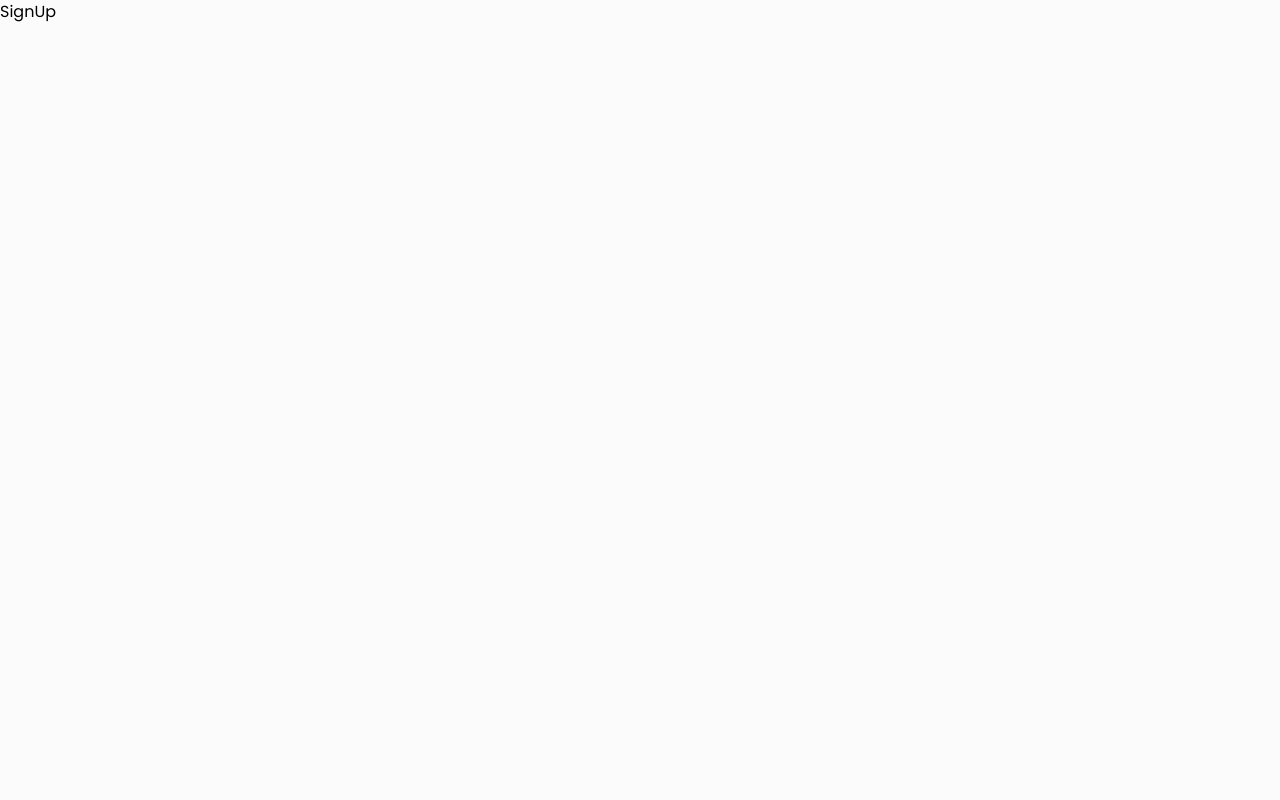
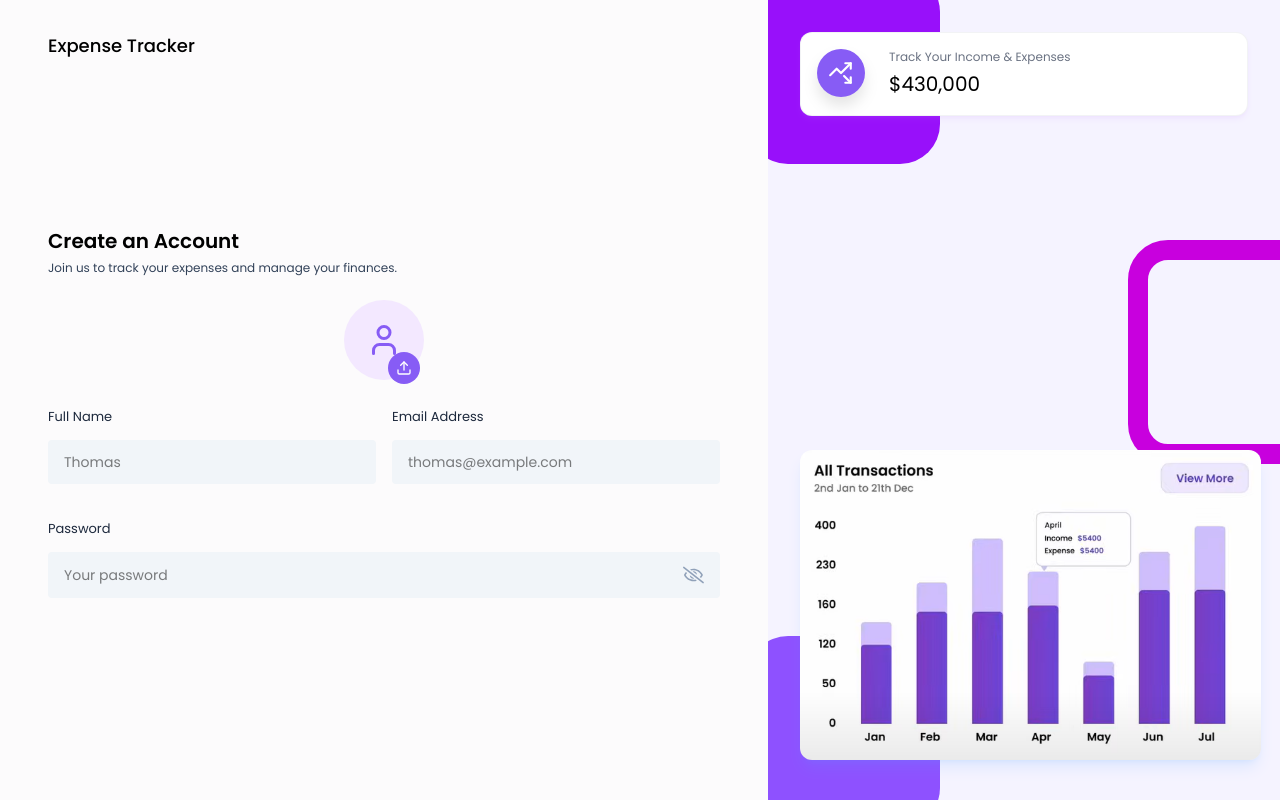
Before and after one commit to DhanukaPrabhashwara/Expense-Tracker, a React (Vite) app in the folder frontend/expense-tracker/: page /signup in a window 1280 px wide. Built offline with nearby package versions, Linux system fonts and the light colour scheme.

Commit message:
create account page done

```diff
--- /dev/null
+++ b/frontend/expense-tracker/src/components/Inputs/ProfilePhotoSelector.jsx
@@ -0,0 +1,68 @@
+import React, { useRef, useState } from "react";
+import { LuUser, LuUpload, LuTrash } from "react-icons/lu";
+
+const ProfilePhotoSelector = ({image, setImage}) => {
+    const inputRef = useRef(null);
+    const [previewUrl, setPreviewUrl] = useState(null);
+
+    const handleImageChange = (event) => {
+        const file = event.target.files[0];
+        if (file) {
+            //update the image state
+            setImage(file);
+
+            //Generate a preview URL from the file
+            const preview = URL.createObjectURL(file);
+            setPreviewUrl(preview);
+        }
+    };
+
+    const handleRemoveImage = () => {
+        setImage(null);
+        setPreviewUrl(null);
+    };
+
+    const onChooseFile = () => {
+        inputRef.current.click();
+    };
+  return <div className="flex justify-center mb-6">
+    <input
+        type="file"
+        accept="image/*"
+        ref={inputRef}
+        onChange={handleImageChange}
+        className="hidden"
+        />
+
+        {!image ? (
+            <div className="w-20 h-20 flex items-center justify-center bg-purple-100 rounded-full relative">
+                <LuUser className="text-4xl text-primary" />
+
+                <button
+                    type="button"
+                    className="w-8 h-8 flex items-center justify-center bg-primary text-white rounded-full absolute -bottom-1 right-1"
+                    onClick={onChooseFile}
+                >
+                    <LuUpload />
+                </button>
+            </div>
+        ) : (
+            <div className="relative">
+                <img
+                    src={previewUrl}
+                    alt="profile photo"
+                    className="w-20 h-20 rounded-full object-cover"
+                />
+                <button
+                    type="button"
+                    className="w-8 h-8 flex items-center justify-center bg-red-500 text-white rounded-full absolute -bottom-1 right-1"
+                    onClick={handleRemoveImage}
+                >
+                    <LuTrash />
+                </button>
+            </div>
+        )}
+  </div>;
+};
+
+export default ProfilePhotoSelector;
--- a/frontend/expense-tracker/src/pages/Auth/Login.jsx
+++ b/frontend/expense-tracker/src/pages/Auth/Login.jsx
@@ -1,4 +1,4 @@
-import React from 'react'
+import React from "react";
 import AuthLayout from "../../components/layouts/AuthLayout"
 import { useNavigate } from "react-router-dom";
 import Input from "../../components/Inputs/Input";
@@ -13,7 +13,23 @@
   const navigate = useNavigate();
 
   // Handle login form submission
-  const handleLogin = async (e) => {}
+  const handleLogin = async (e) => {
+    e.preventDefault();
+
+    if (!validateEmail(email)) {
+      setError("Please enter a valid email address.");
+      return;
+    }
+
+    if (!password) {
+      setError("Please enter the password.");
+      return;
+    }
+
+    setError("");
+
+    //Login API call
+  }
 
   return (
     <AuthLayout>
--- a/frontend/expense-tracker/src/pages/Auth/SignUp.jsx
+++ b/frontend/expense-tracker/src/pages/Auth/SignUp.jsx
@@ -1,8 +1,66 @@
-import React from 'react'
+import React, { useState } from 'react'
+import AuthLayout from "../../components/layouts/AuthLayout";
+import { Link, useNavigate } from "react-router-dom";
+import Input from "../../components/Inputs/Input";
+import { validateEmail } from '../../utils/helper';
+import ProfilePhotoSelector from "../../components/Inputs/ProfilePhotoSelector";
 
 const SignUp = () => {
+  const [profilePic, setProfilePic] = useState(null);
+  const [fullName, setFullName] = useState("");
+  const [email, setEmail] = useState("");
+  const [password, setPassword] = useState("");
+
+  const [error, setError] = useState(null);
+
+  const navigate = useNavigate();
+
+  // Handle signup form submission
+  const handleSignUp = async (e) => { }
+
   return (
-    <div>SignUp</div>
+    <AuthLayout>
+      <div className="lg:w-[100%] h-auto md:h-full mt-10 md:mt-0 flex flex-col justify-center">
+        <h3 className="text-xl font-semibold text-black">Create an Account</h3>
+        <p className="text-xs text-slate-700 mt-[5px] mb-6">
+          Join us to track your expenses and manage your finances.
+        </p>
+
+        <form onSubmit={handleSignUp} >
+
+          <ProfilePhotoSelector image={profilePic} setImage={setProfilePic} />
+
+          <div className="grid grid-cols-1 md:grid-cols-2 gap-4">
+            <Input
+              value={fullName}
+              onChange={({ target }) => setFullName(target.value)}
+              label="Full Name"
+              placeholder="Thomas"
+              type="text"
+            />
+
+            <Input
+              value={email}
+              onChange={({ target }) => setEmail(target.value)}
+              label="Email Address"
+              placeholder="thomas@example.com"
+              type="text"
+            />
+
+            <div className="col-span-2">
+            <Input
+              value={password}
+              onChange={({ target }) => setPassword(target.value)}
+              label="Password"
+              placeholder="Your password"
+              type="password"
+            />
+            </div>
+          </div>
+        </form>
+
+      </div>
+    </AuthLayout>
   )
 }
 
--- a/frontend/expense-tracker/src/utils/helper.js
+++ b/frontend/expense-tracker/src/utils/helper.js
@@ -0,0 +1,4 @@
+export const validateEmail = (email) => {
+  const regex = /^[^\s@]+@[^\s@]+\.[^\s@]+$/;
+  return regex.test(email);
+};
```
